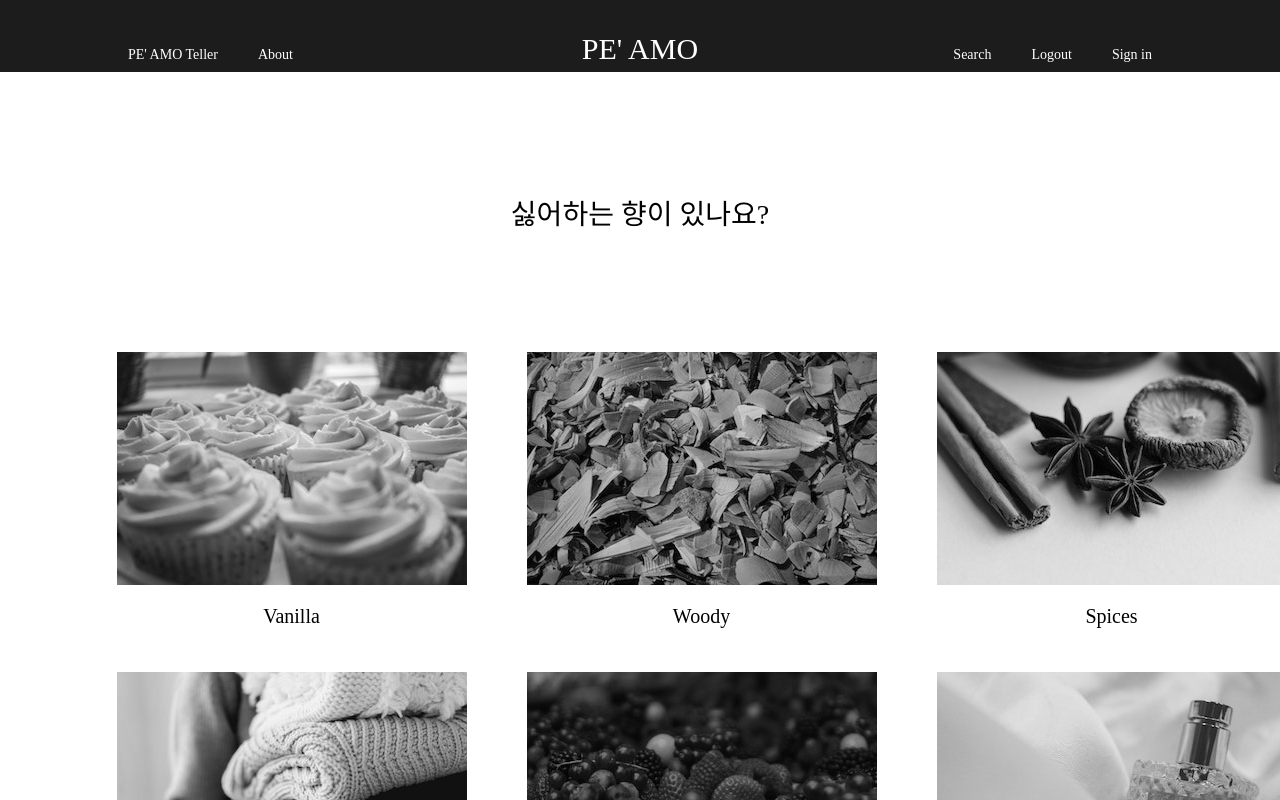
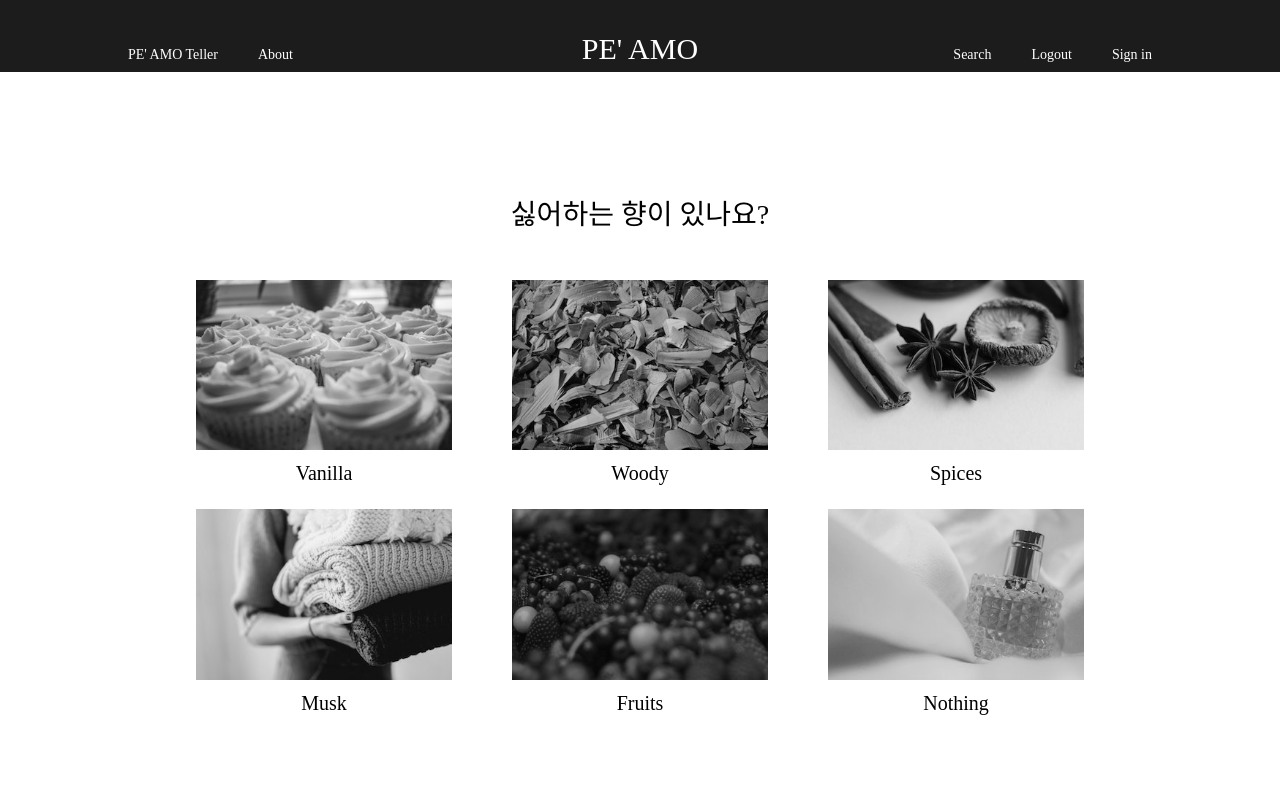
Before and after one commit to JiyeongYun/PEAMO, a React (Create React App) app in the folder frontend/: page /teller-4 in a window 1280 px wide. Shown: the top 800 px of the page. Built offline with nearby package versions, Linux system fonts and the light colour scheme; a web font is replaced by a local one.

Commit message:
STYLE : teller css 수정
Former-commit-id: 4da43d90accb8530dfabbcdca83a4a4b1a9fcb05

```diff
--- a/frontend/src/routers/Teller.css
+++ b/frontend/src/routers/Teller.css
@@ -3,10 +3,9 @@
   width: 100vw;
 }
 
-
 .teller > .teller1 {
   position: absolute;
-  top: 30%;
+  top: 20%;
   left: 50%;
   transform: translate(-50%);
 }
@@ -20,22 +19,22 @@
 }
 
 .teller > .teller1 > .teller_image_1 {
-  width: 90%;
+  width: 90vw;
   margin: 0 auto;
   margin-top: 120px;
   display: flex;
-  justify-content: space-around;
+  justify-content: center;
 }
 
 .teller > .teller1 > .teller_image_1 > .image {
-  margin-left: 30px;
-  margin-right: 30px;
-
+  width: 20%;
+  margin: 0 30px;
 }
 
 .teller > .teller1 > .teller_image_1 > .image img {
   filter: grayscale(100%);
   transition: all 0.5s ease;
+  width: 100%;
 }
 
 .teller > .teller1 > .teller_image_1 > .image img:hover {
--- a/frontend/src/routers/Teller2.css
+++ b/frontend/src/routers/Teller2.css
@@ -5,20 +5,20 @@
 
 .teller2 > .teller_2 {
   position: absolute;
-  top: 30%;
+  top: 20%;
   left: 50%;
   transform: translate(-50%);
 }
 
 .teller2 > .teller_2 > .teller_image_2 {
-  width: 90%;
+  width: 90vw;
   margin: 0 auto;
   margin-top: 120px;
   display: flex;
-  justify-content: space-around;
+  justify-content: center;
 }
 
-.teller2 > .teller_2 > .teller_question_2 h2{
+.teller2 > .teller_2 > .teller_question_2 h2 {
   margin-top: var(--margin-4);
   margin-bottom: var(--margin-6);
   font-size: 2rem;
@@ -27,13 +27,13 @@
 }
 
 .teller2 > .teller_2 > .teller_image_2 > .image {
-  margin-left: 30px;
-  margin-right: 30px;
-
+  margin: 0 30px;
+  width: 20%;
 }
 .teller2 > .teller_2 > .teller_image_2 > .image img {
   transition: all 0.5s ease;
   filter: grayscale(100%);
+  width: 100%;
 }
 
 .teller2 > .teller_2 > .teller_image_2 > .image img:hover {
@@ -41,7 +41,6 @@
   filter: grayscale(0%);
 }
 
-
 .teller2 > .teller_2 > .teller_image_2 p {
   font-size: var(--large-font-size);
   margin-top: var(--margin-4);
--- a/frontend/src/routers/Teller3.css
+++ b/frontend/src/routers/Teller3.css
@@ -5,12 +5,12 @@
 
 .teller3 > .teller_3 {
   position: absolute;
-  top: 30%;
+  top: 20%;
   left: 50%;
   transform: translate(-50%);
 }
 
-.teller3 > .teller_3 > .teller_question_3 h2{
+.teller3 > .teller_3 > .teller_question_3 h2 {
   margin-top: var(--margin-4);
   margin-bottom: var(--margin-6);
   font-size: 2rem;
--- a/frontend/src/routers/Teller4.css
+++ b/frontend/src/routers/Teller4.css
@@ -11,22 +11,21 @@
 }
 
 .teller4 > .teller_4 > .teller_image_41 {
-  width: 90%;
+  width: 90vw;
   margin: 0 auto;
-  margin-top: 120px;
   display: flex;
-  justify-content: space-around;
+  justify-content: center;
 }
 
 .teller4 > .teller_4 > .teller_image_42 {
-  width: 90%;
+  width: 90vw;
   margin: 0 auto;
-  margin-top: 20px;
+  /* margin-top: 10px; */
   display: flex;
-  justify-content: space-around;
+  justify-content: center;
 }
 
-.teller4 > .teller_4 > .teller_question_4 h2{
+.teller4 > .teller_4 > .teller_question_4 h2 {
   margin-top: var(--margin-4);
   margin-bottom: var(--margin-6);
   font-size: 2rem;
@@ -35,13 +34,14 @@
 }
 
 .teller4 > .teller_4 > .teller_image_41 > .image {
-  margin-left: 30px;
-  margin-right: 30px;
+  margin: 0 30px;
+  width: 20vw;
 }
 
 .teller4 > .teller_4 > .teller_image_41 > .image img {
   transition: all 0.5s ease;
   filter: grayscale(100%);
+  width: 100%;
 }
 
 .teller4 > .teller_4 > .teller_image_41 > .image img:hover {
@@ -49,24 +49,23 @@
   filter: grayscale(0%);
 }
 
-
-
 .teller4 > .teller_4 > .teller_image_41 p {
   font-size: var(--large-font-size);
-  margin-top: var(--margin-2);
+  margin-top: var(--margin-1);
   margin-bottom: var(--margin-3);
   text-align: center;
   color: black;
 }
 
 .teller4 > .teller_4 > .teller_image_42 > .image {
-  margin-left: 30px;
-  margin-right: 30px;
+  margin: 0 30px;
+  width: 20vw;
 }
 
 .teller4 > .teller_4 > .teller_image_42 > .image img {
   transition: all 0.5s ease;
   filter: grayscale(100%);
+  width: 100%;
 }
 
 .teller4 > .teller_4 > .teller_image_42 > .image img:hover {
@@ -76,7 +75,7 @@
 
 .teller4 > .teller_4 > .teller_image_42 p {
   font-size: var(--large-font-size);
-  margin-top: var(--margin-4);
+  margin-top: var(--margin-1);
   text-align: center;
   color: black;
 }
--- a/frontend/src/routers/Teller5.css
+++ b/frontend/src/routers/Teller5.css
@@ -5,7 +5,7 @@
 
 .teller5 > .teller_5 {
   position: absolute;
-  top: 30%;
+  top: 20%;
   left: 50%;
   transform: translate(-50%);
 }
@@ -15,10 +15,10 @@
   margin: 0 auto;
   margin-top: 120px;
   display: flex;
-  justify-content: space-around;
+  justify-content: center;
 }
 
-.teller5 > .teller_5 > .teller_question_5 h2{
+.teller5 > .teller_5 > .teller_question_5 h2 {
   margin-top: var(--margin-4);
   margin-bottom: var(--margin-6);
   font-size: 2rem;
@@ -27,13 +27,14 @@
 }
 
 .teller5 > .teller_5 > .teller_image_5 > .image {
-  margin-left: 30px;
-  margin-right: 30px;
+  margin: 0 30px;
+  width: 20vw;
 }
 
 .teller5 > .teller_5 > .teller_image_5 > .image img {
   transition: all 0.5s ease;
   filter: grayscale(100%);
+  width: 100%;
 }
 
 .teller5 > .teller_5 > .teller_image_5 > .image img:hover {
--- a/frontend/src/routers/TellerResult.css
+++ b/frontend/src/routers/TellerResult.css
@@ -8,17 +8,18 @@
   top: 20%;
   left: 50%;
   transform: translate(-50%);
+  height: 80vh;
+  overflow: hidden;
 }
 
 .tellerresult > .teller_result > .result_image {
   width: 90%;
   margin: 0 auto;
-    margin-top: 120px;
   display: flex;
   justify-content: space-around;
 }
 
-  .tellerresult > .teller_result > .result_question h2{
+.tellerresult > .teller_result > .result_question h2 {
   margin-top: var(--margin-4);
   margin-bottom: var(--margin-6);
   font-size: 2rem;
@@ -35,27 +36,29 @@
   margin-left: 20px;
   margin-right: 20px;
   position: relative;
-    top: 60px;
+  top: 50px;
 }
 
 .tellerresult > .teller_result > .result_image > .image3 {
   margin-left: 20px;
   margin-right: 20px;
   position: relative;
-    top: 90px;
+  top: 80px;
+}
+
+.tellerresult > .teller_result > .result_image p:nth-child(1) {
+  font-size: var(--main-font-size);
 }
 
 .tellerresult > .teller_result > .result_image p {
   font-size: var(--large-font-size);
-    margin-top: var(--margin-4);
+  margin-top: var(--margin-2);
   text-align: center;
   color: black;
 }
 
 .tellerresult > .teller_result > .result_123 {
-    width: 60%;
-    margin: 0 auto;
-    margin-top: 10px;
+  margin: 10px auto 0;
   display: flex;
   justify-content: center;
 }
--- a/frontend/src/routers/TellerResult.js
+++ b/frontend/src/routers/TellerResult.js
@@ -22,8 +22,8 @@ function Result() {
               <img src="/images/perfume_byredo.jpeg" alt="byredo"></img>
             </Link>
             <Link to="/teller-result">
+              <p>Byredo</p>
               <p>Bal d'Afrique</p>
-              <p>Byredo</p>
             </Link>
           </div>
           <div className="image1">
@@ -31,8 +31,8 @@ function Result() {
               <img src="/images/perfume_jomalone.jpeg" alt="chloe"></img>
             </Link>
             <Link to="/teller-result">
+              <p>Chloe</p>
               <p>Chloe(new)</p>
-              <p>Chloe</p>
             </Link>
           </div>
           <div className="image3">
@@ -40,8 +40,8 @@ function Result() {
               <img src="/images/perfume_hermes.jpeg" alt="giorgio"></img>
             </Link>
             <Link to="/teller-result">
+              <p>Hermes</p>
               <p>Un Jardin en Mediterranee</p>
-              <p>Hermes</p>
             </Link>
           </div>
         </div>
```
Also changed, not shown: frontend/src/routers/Teller.js (line endings or trailing spaces). Lines whose indentation alone changed are shown as unchanged.
